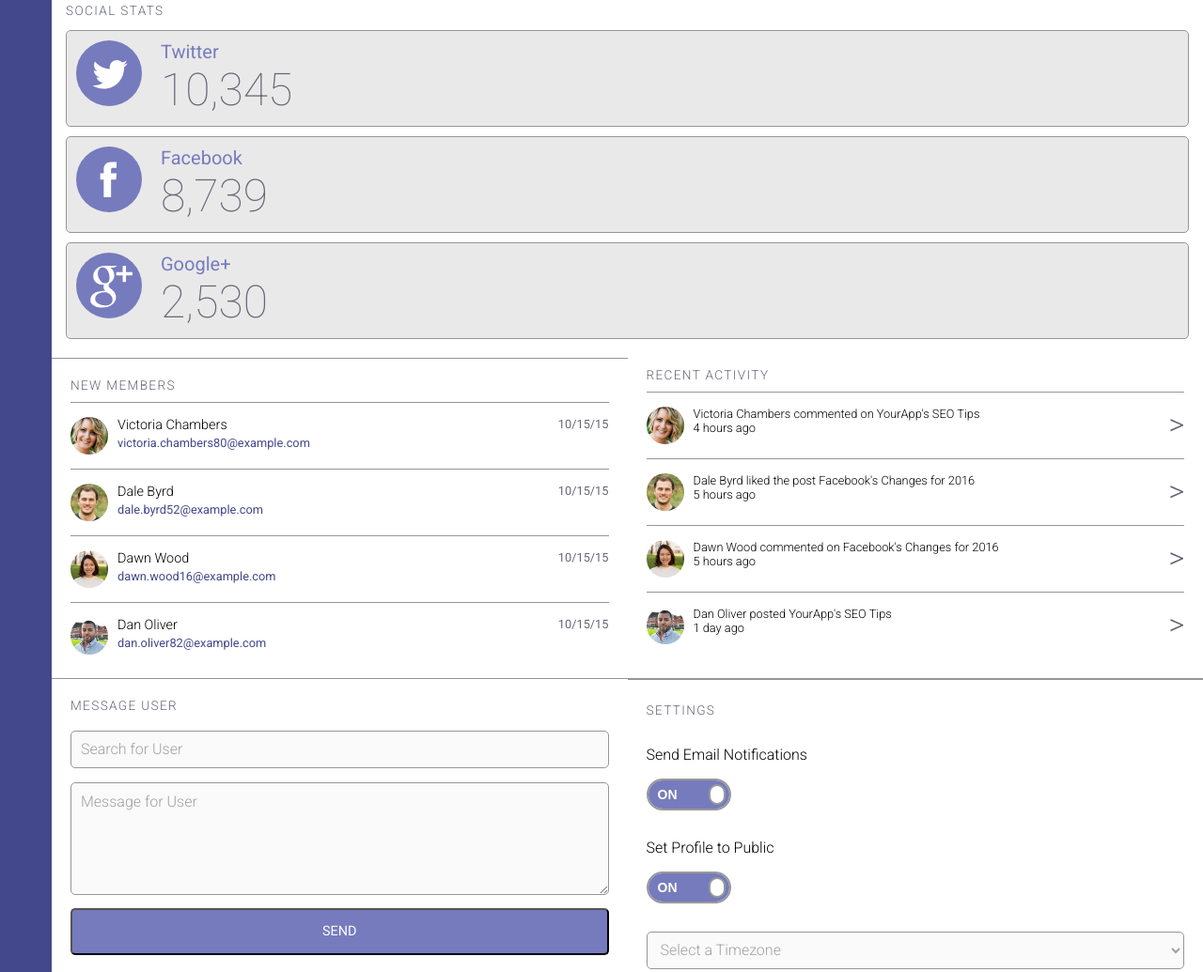
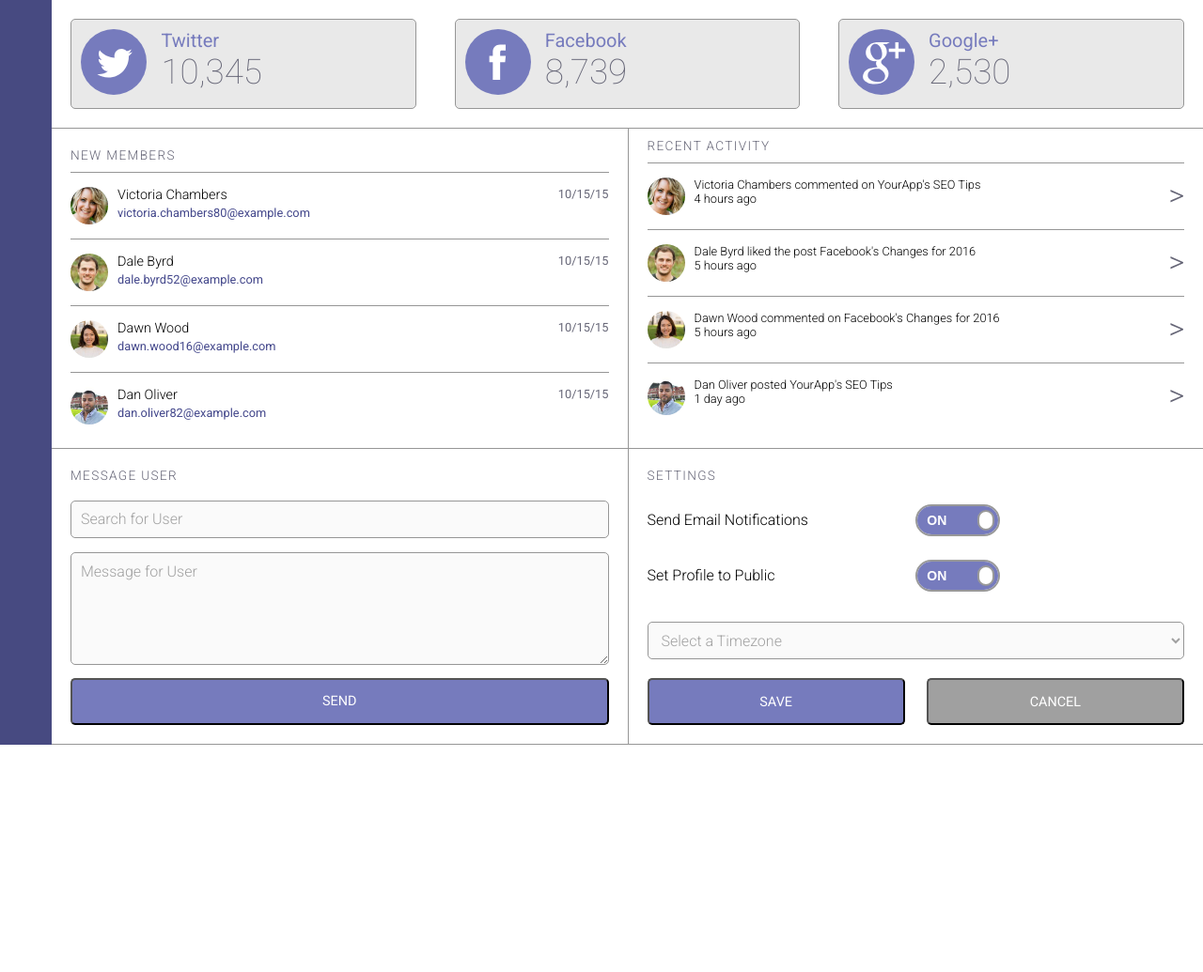
Before and after one commit to DevHare1/Techdegree-Project-7, a plain HTML site: page index.html in a window 1280 px wide. Shown: the part 1161-2196 px from the top of the page at 94% size. After the commit the page ends 1954 px from the top, so only its background shows below. Drawn offline with nearby package versions, Linux system fonts and the light colour scheme.

Commit message:
Final
Ready to be graded.

```diff
--- a/css/styles.css
+++ b/css/styles.css
@@ -89,7 +89,7 @@ header span {
 /*---nav---*/
 nav {
   grid-area: navigation;
-  background-color: #43478b;
+  background-color: #474a81;
   padding: 10px;
   display: flex;
   align-items: center;
@@ -167,12 +167,20 @@ main {
 
 .traffic-header {
   display: flex;
+  justify-content: space-between;
   padding: 0;
+  margin: 0 0 10px 0;
+}
+
+.traffic-header h3 {
+  margin: 10px 0;
 }
 
 .traffic-nav {
   display: flex;
+  flex-wrap: wrap;
   padding: 0;
+  margin: 0;
   list-style: none;
 }
 
@@ -193,7 +201,7 @@ main {
 .daily,
 .mobile {
   border-bottom: solid 1px rgb(150, 150, 150);
-  padding: 15px 5px 15px 15px;
+  padding: 15px;
 }
 
 /* social */
@@ -217,7 +225,7 @@ main {
   width: auto;
   background-color: #767bbd;
   border-radius: 50%;
-  margin-right: 20px;
+  margin-right: 15px;
 }
 
 .social-image path {
@@ -321,7 +329,8 @@ main {
 
 /*---message widget---*/
 .message {
-  margin: 20px;
+  border-bottom: solid 1px rgb(150, 150, 150);
+  padding: 20px;
 }
 
 .message-user {
@@ -366,17 +375,18 @@ main {
 
 /*---local settings widget---*/
 .settings {
-  border-top: solid 1px rgb(150, 150, 150);
   padding: 10px 20px 20px 20px;
-}
-
-.settings h3 {
-  margin-bottom: 30px;
 }
 
 .settings p {
   font-weight: 300;
   font-size: 1em;
+  margin: 5px 0;
+}
+
+.settings h3 {
+  padding: 10px 0px;
+  margin: 0;
 }
 
 #time-zone {
@@ -393,7 +403,7 @@ select {
   color: rgb(160, 160, 160);
   opacity: 1;
   font-weight: 300;
-  margin-bottom: 10px;
+  margin: 20px 0px 10px 0px;
 }
 
 .button-disabled {
@@ -411,7 +421,7 @@ select {
 .onoffswitch {
   position: relative;
   width: 90px;
-  margin-bottom: 30px;
+  margin: 20px 0;
 }
 .onoffswitch-checkbox {
   display: none;
@@ -520,4 +530,63 @@ select {
   .widget-container-half {
     width: 45vw;
   }
+
+  .daily {
+    border-right: solid 1px rgb(150, 150, 150);
+  }
+
+  .recent-activity {
+    border-top: solid 1px rgb(150, 150, 150);
+    border-left: solid 1px rgb(150, 150, 150);
+  }
+
+  .settings {
+    border-left: solid 1px rgb(150, 150, 150);
+  }
+
+  .social-inner {
+    display: flex;
+    justify-content: space-around;
+  }
+
+  .social-stats {
+    width: 30%;
+  }
+
+  .social-text p:nth-child(2) {
+    font-size: 2.3em;
+  }
+
+  .settings {
+    border-bottom: solid 1px rgb(150, 150, 150);
+  }
+
+  .settings p {
+    flex-basis: 50%;
+  }
+
+  .toggle-div {
+    display: flex;
+    flex-wrap: wrap;
+    align-items: center;
+    margin: 0;
+  }
+
+  .onoffswitch {
+    margin: 12.5px 0;
+  }
+
+  .settings-button {
+    display: flex;
+    flex-wrap: wrap;
+    justify-content: space-between;
+  }
+
+  .button-primary {
+    flex-basis: 48%;
+  }
+
+  .button-disabled {
+    flex-basis: 48%;
+  }
 }
--- a/index.html
+++ b/index.html
@@ -343,6 +343,7 @@
         <h3>Settings</h3>
 
         <!-- custom CSS toggle code-->
+        <div class="toggle-div">
           <p>Send Email Notifications</p>
           <div class="onoffswitch">
             <input
@@ -357,27 +358,31 @@
               <span class="onoffswitch-switch"></span>
             </label>
           </div>
+        </div>
         <!-- custom CSS toggle code-->
+        <div class="toggle-div">
           <p>Set Profile to Public</p>
           <div class="onoffswitch">
             <input
               type="checkbox"
               name="onoffswitch"
               class="onoffswitch-checkbox"
-            id="myonoffswitch"
+              id="myonoffswitch-2"
               checked
             />
-          <label class="onoffswitch-label" for="myonoffswitch">
+            <label class="onoffswitch-label" for="myonoffswitch-2">
               <span class="onoffswitch-inner"></span>
               <span class="onoffswitch-switch"></span>
             </label>
+          </div>
         </div>
 
         <!--form field-->
         <select class="form-field" id="time-zone">
           <option disabled selected>Select a Timezone</option>
           <option>Eastern</option>
-
+          <option>Central</option>
+          <option>Pacific</option>
           <!-- more options -->
         </select>
         <div class="settings-button">
```
Lines whose indentation alone changed are shown as unchanged.
